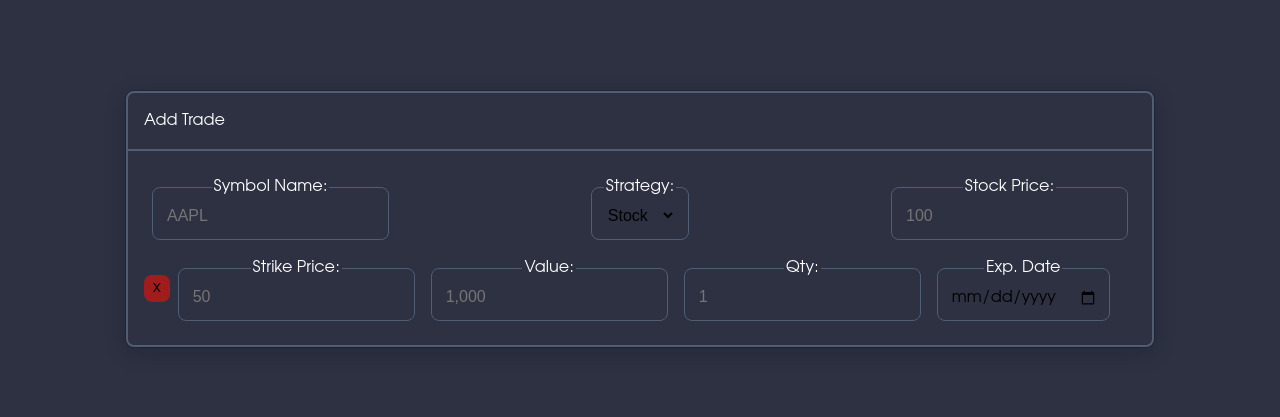
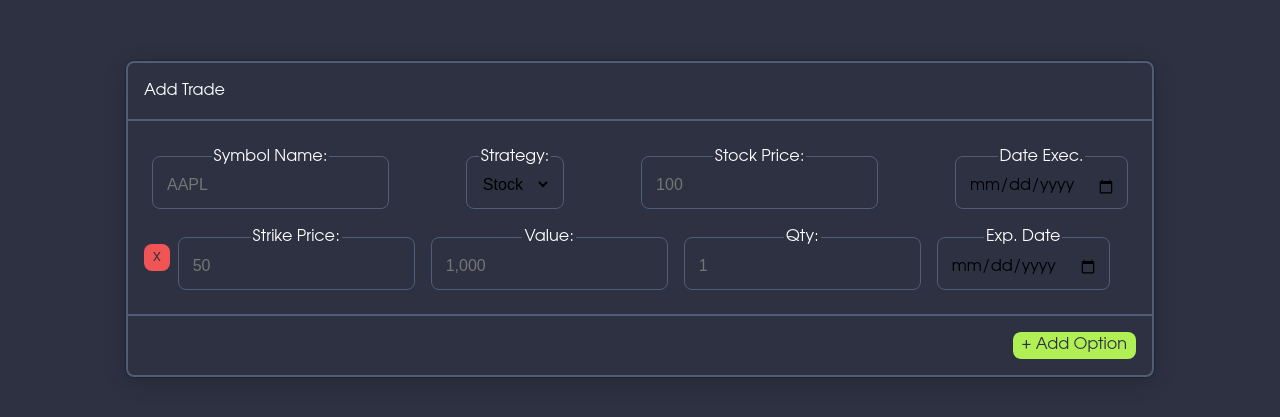
Before and after one commit to Byron-david/Option-Website, a React (Vite) app: page / in a window 1280 px wide. Shown: the part 181-598 px from the top of the page. Built offline with nearby package versions, Linux system fonts and the light colour scheme.

Commit message:
Working on AddOptionList function in AddTrade

```diff
--- a/src/App.css
+++ b/src/App.css
@@ -3,7 +3,7 @@
   --background-color-secondary : #4F5D75;
   --background-color-alt : #BFC0C0;
   --background-color-button : #B1F054;
-  --background-color-button-red :rgb(161, 28, 28);
+  --background-color-button-red :#f05454;
   --text-color-main : #FFFFFF;
   --text-color-alt : #4F5D75;
   --text-color-secondary : #2D3142;
@@ -92,6 +92,16 @@ input[type=date]{
   min-width: 0%;
 }
 
+#addTradeFooter {
+  display: flex;
+  flex-wrap: wrap;
+  align-items: center;
+  justify-content: end;
+  border-top: 2px solid var(--background-color-secondary);
+  padding: 1rem;
+  align-self: end;
+}
+
 .addOption {
   display: flex;
   flex-wrap: nowrap;
@@ -106,5 +116,12 @@ input[type=date]{
 
 .buttonRemove {
   background-color: var(--background-color-button-red);
+  color: var(--background-color-main);
   padding: 0.2rem 0.5rem;
 }
+
+.buttonAdd {
+  background-color: var(--background-color-button);
+  color: var(--background-color-main);
+  padding: 0.2rem 0.5rem;
+}
--- a/src/App.jsx
+++ b/src/App.jsx
@@ -4,26 +4,27 @@ import TextInput from './components/TextInput.jsx'
 import DateInput from './components/DateInput.jsx'
 // import DropdownInput from './components/DropdownInput.jsx'
 import StrategiesDropdown from './components/StrategiesDropdown.jsx'
-import AddOption from './components/AddOption.jsx'
+import AddTrade from './components/AddTrade.jsx'
 
 function App() {
 
   return (
-    <>
-      <div id="addTrade">
-        <div id="addTradeTitle">Add Trade</div>
-        <div id="addTradeBody">
-          <TextInput placeholder="AAPL" maxLength="4" id="stockSymbol" name="stockSymbol" htmlFor="stockSymbol" text="Symbol Name:" />
-          <StrategiesDropdown htmlFor="strategyInput" name="strategyInput" id="strategyInput" text="Strategy:" />
-          <AddOption />
-          {/* <TextInput placeholder="50" inputType="number" id="strikePrice" name="strikePrice" htmlFor="strikePrice" text="Strike Price:" /> */}
-          {/* <TextInput placeholder="100" inputType="number" id="stockPrice" name="stockPrice" htmlFor="stockPrice" text="Stock Price:" /> */}
-          {/* <TextInput placeholder="10,000" inputType="number" id="stockValue" name="stockValue" htmlFor="stockValue" text="Value:" /> */}
-          {/* <TextInput placeholder="1" id="quantityValue" inputType="number" iname="quantityValue" htmlFor="quantityValue" text="Qty:" /> */}
-          {/* <DateInput id="expDate" name="expDate" htmlFor="expDate" text="Exp. Date" /> */}
-        </div>
-      </div>
-    </>
+    <AddTrade />
+    // <>
+    //   <div id="addTrade">
+    //     <div id="addTradeTitle">Add Trade</div>
+    //     <div id="addTradeBody">
+    //       <TextInput placeholder="AAPL" maxLength="4" id="stockSymbol" name="stockSymbol" htmlFor="stockSymbol" text="Symbol Name:" />
+    //       <StrategiesDropdown htmlFor="strategyInput" name="strategyInput" id="strategyInput" text="Strategy:" />
+    //       {/* <AddOption /> */}
+    //       {/* <TextInput placeholder="50" inputType="number" id="strikePrice" name="strikePrice" htmlFor="strikePrice" text="Strike Price:" /> */}
+    //       {/* <TextInput placeholder="100" inputType="number" id="stockPrice" name="stockPrice" htmlFor="stockPrice" text="Stock Price:" /> */}
+    //       {/* <TextInput placeholder="10,000" inputType="number" id="stockValue" name="stockValue" htmlFor="stockValue" text="Value:" /> */}
+    //       {/* <TextInput placeholder="1" id="quantityValue" inputType="number" iname="quantityValue" htmlFor="quantityValue" text="Qty:" /> */}
+    //       {/* <DateInput id="expDate" name="expDate" htmlFor="expDate" text="Exp. Date" /> */}
+    //     </div>
+    //   </div>
+    // </>
   )
 }
 
--- a/src/components/AddOption.jsx
+++ b/src/components/AddOption.jsx
@@ -2,43 +2,24 @@ import { useState } from 'react'
 import TextInput from './TextInput.jsx'
 import DateInput from './DateInput.jsx'
 
-function Button({ text = "x" }) {
+function Button({ text = "x", handleClick, className }) {
   // const buttonStyle = {
   //   color: color,
   //   backgroundColor: backgroundColor,
   // }
   return (
-    <button className="buttonRemove">{text}</button>
+    <button className={className} onClick={handleClick}>{text}</button>
   )
 }
 
-function AddOptionButtons({ display = "flex"}) {
-  const buttonStyle = {
-    display: display,
-  }
-
-  return (
-    <>
-      <Button text="x" />
-    </>
-  )
-}
-
-function AddOption({ display = "flex", flexDirection = "row", flexWrap = "nowrap", minWidth = "0%"}) {
-  const buttonStyle = {
-    display: display,
-    flexDirection: flexDirection,
-    flexWrap: flexWrap,
-    minWidth: minWidth
-  }
-
+function AddOption({ handleClick }) {
   return (
     <>
       <div className="addOption">
-        <AddOptionButtons />
+        <Button handleClick={handleClick} className="buttonRemove" />
         <TextInput placeholder="50" inputType="number" id="strikePrice" name="strikePrice" htmlFor="strikePrice" text="Strike Price:" />
         <TextInput placeholder="1,000" inputType="number" id="optionValue" name="optionValue" htmlFor="optionValue" text="Value:" />
-        <TextInput placeholder="1" id="quantityValue" inputType="number" iname="quantityValue" htmlFor="quantityValue" text="Qty:" />
+        <TextInput placeholder="1" id="quantityValue" inputType="number" name="quantityValue" htmlFor="quantityValue" text="Qty:" />
         <DateInput id="expDate" name="expDate" htmlFor="expDate" text="Exp. Date" />
       </div>
     </>
--- /dev/null
+++ b/src/components/AddTrade.jsx
@@ -0,0 +1,58 @@
+import { useState } from 'react'
+import TextInput from './TextInput.jsx'
+import DateInput from './DateInput.jsx'
+import Button from './Button.jsx'
+import AddOption from './AddOption.jsx'
+import StrategiesDropdown from './StrategiesDropdown.jsx'
+
+function AddOptionList({ props, handleClick }) {
+  return (
+    props.items((item, index) => ( <AddOption key={index} items={handleClick}/> ))
+   );
+}
+
+function AddTrade({ display = "flex", flexDirection = "row", flexWrap = "nowrap", minWidth = "0%"}) {
+  const buttonStyle = {
+    display: display,
+    flexDirection: flexDirection,
+    flexWrap: flexWrap,
+    minWidth: minWidth
+  };
+
+  const [addOption, setAddOption] = useState([]);
+
+  const handleButtonClickAdd = () => {
+    console.log("Adding....");
+    setAddOption(addOption + 1);
+    console.log(addOption);
+  };
+
+  const handleButtonClickRemove = () => {
+    console.log("Removing....")
+    setAddOption(addOption - 1);
+    console.log(addOption);
+  };
+
+  return (
+    <>
+      <div id="addTrade">
+        <div id="addTradeTitle">Add Trade</div>
+        <div id="addTradeBody">
+          <TextInput placeholder="AAPL" maxLength="4" id="stockSymbol" name="stockSymbol" htmlFor="stockSymbol" text="Symbol Name:" />
+          <StrategiesDropdown htmlFor="strategyInput" name="strategyInput" id="strategyInput" text="Strategy:" />
+          <DateInput id="dateExec" name="dateExec" htmlFor="dateExec" text=" Date Exec." />
+          <AddOption handleClick={handleButtonClickRemove} />
+          {/* <TextInput placeholder="50" inputType="number" id="strikePrice" name="strikePrice" htmlFor="strikePrice" text="Strike Price:" /> */}
+          {/* <TextInput placeholder="100" inputType="number" id="stockPrice" name="stockPrice" htmlFor="stockPrice" text="Stock Price:" /> */}
+          {/* <TextInput placeholder="10,000" inputType="number" id="stockValue" name="stockValue" htmlFor="stockValue" text="Value:" /> */}
+          {/* <TextInput placeholder="1" id="quantityValue" inputType="number" iname="quantityValue" htmlFor="quantityValue" text="Qty:" /> */}
+        </div>
+        <div id="addTradeFooter">
+          <Button text="+ Add Option" className="buttonAdd" handleClick={handleButtonClickAdd} />
+        </div>
+      </div>
+    </>
+  );
+}
+
+export default AddTrade
--- /dev/null
+++ b/src/components/Button.jsx
@@ -0,0 +1,13 @@
+import { useState } from 'react'
+
+function Button({ text = "x", handleClick, className }) {
+  // const buttonStyle = {
+  //   color: color,
+  //   backgroundColor: backgroundColor,
+  // }
+  return (
+    <button className={className} onClick={handleClick}>{text}</button>
+  )
+}
+
+export default Button
--- a/src/components/TextInput.jsx
+++ b/src/components/TextInput.jsx
@@ -1,10 +1,10 @@
 import { useState } from 'react'
 
-function TextInput( { inputType, maxLength, text, id, placeholder, htmlFor, name}) {
+function TextInput( { inputType, maxLength, text, id, placeholder, htmlFor, name }) {
   const inputStyle = {
     id: id,
     htmlFor: htmlFor,
-    name: name
+    name: name,
   }
 
   // Controls state of input
```
Also changed, not shown: src/components/StrategiesDropdown.jsx (+0 -16 lines).
